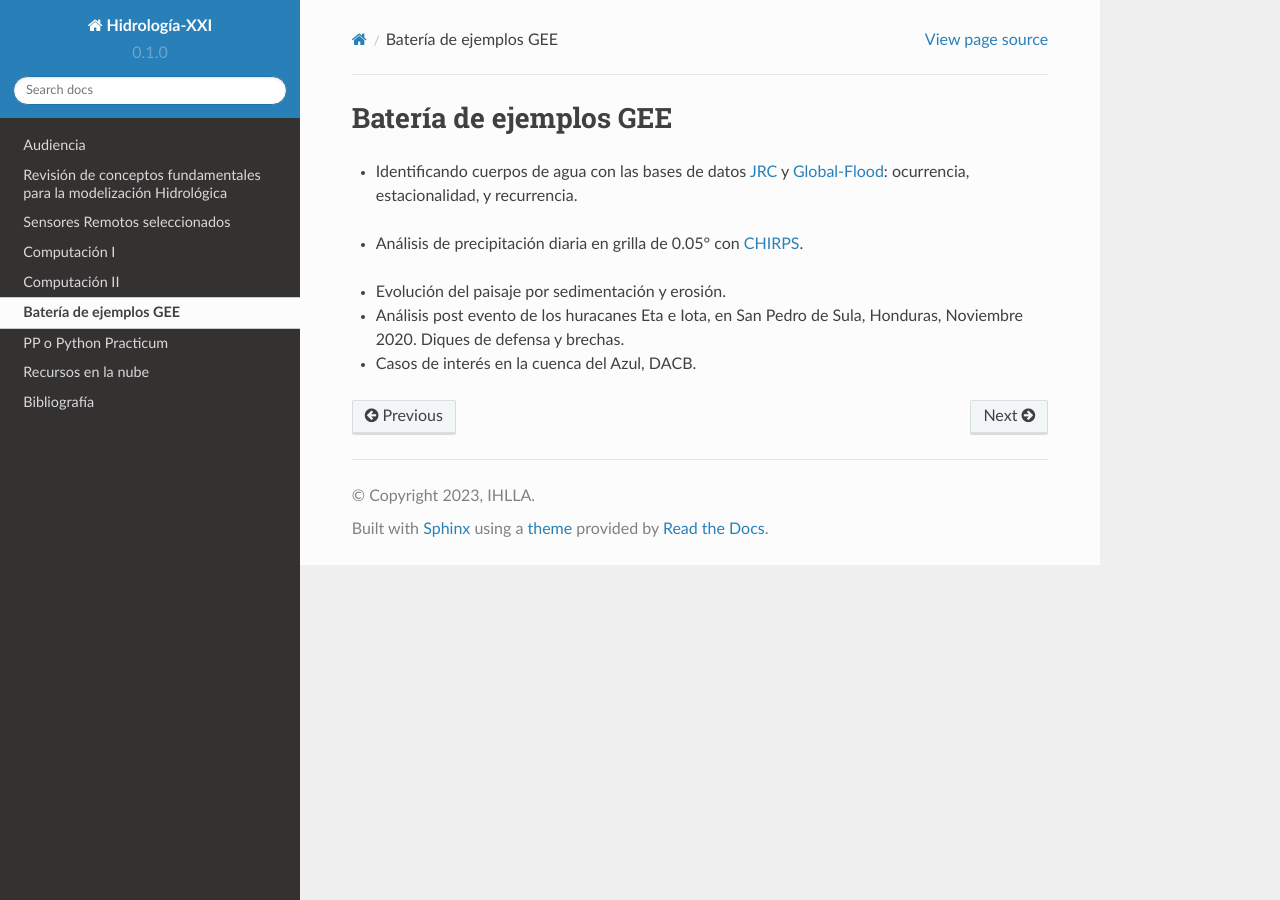
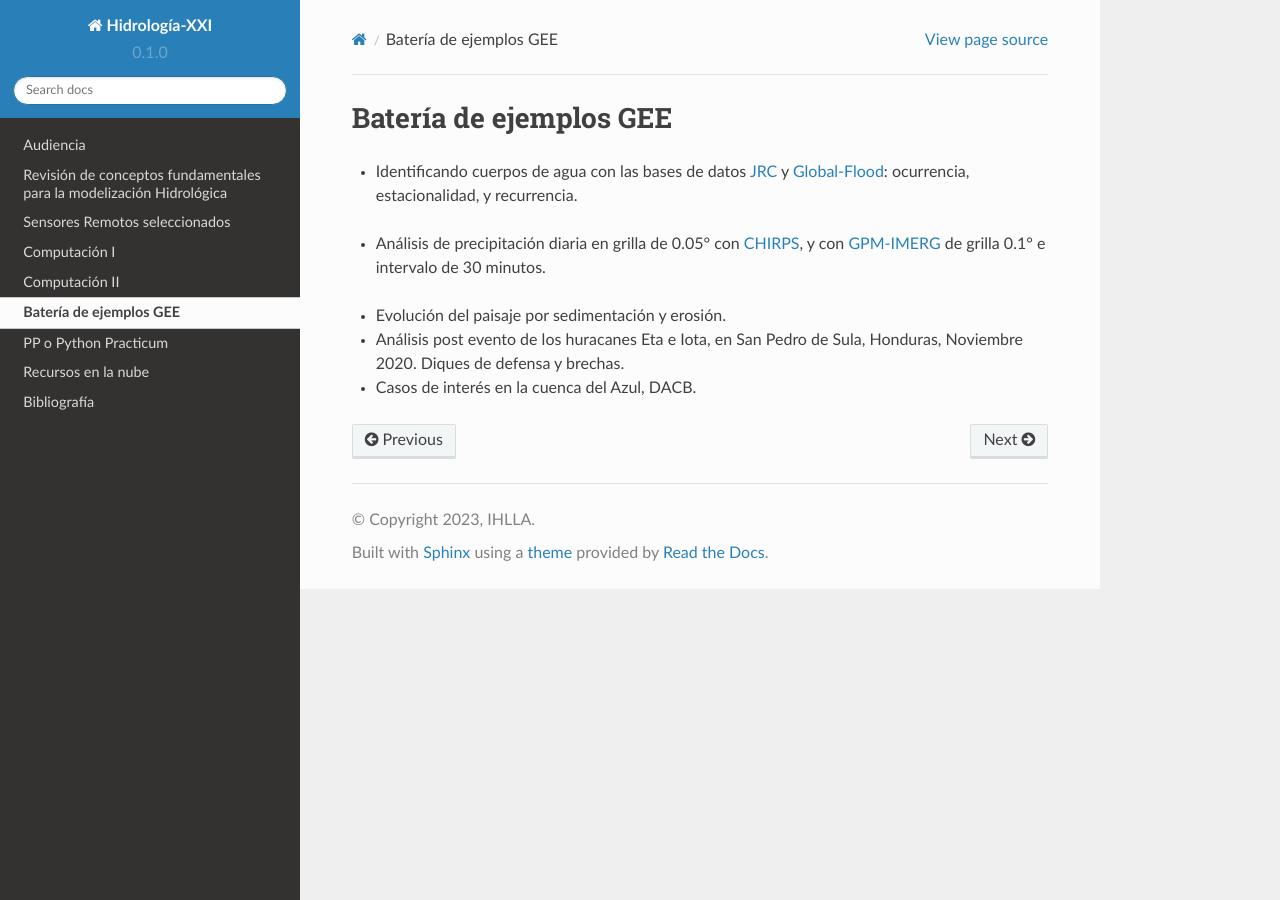
Before and after one commit to ivillamadrid/HidrologiaXXI, a Sphinx documentation site: the page built from docs/source/bateria_GEE.rst, in a window 1280 px wide. Built offline with Sphinx 7.4.7 and the Read the Docs theme 2.0.0, drawn with Linux system fonts in a browser that asks for light colours.

Commit message:
Update bateria_GEE.rst

```diff
--- a/docs/source/bateria_GEE.rst
+++ b/docs/source/bateria_GEE.rst
@@ -7,9 +7,11 @@ Batería de ejemplos GEE
 
 .. _Global-Flood: https://developers.google.com/earth-engine/datasets/catalog/GLOBAL_FLOOD_DB_MODIS_EVENTS_V1
 
-* Análisis de precipitación diaria en grilla de 0.05° con `CHIRPS`_.
+* Análisis de precipitación diaria en grilla de 0.05° con `CHIRPS`_, y con `GPM-IMERG`_ de grilla 0.1° e intervalo de 30 minutos.
 
 .. _CHIRPS: https://developers.google.com/earth-engine/datasets/catalog/UCSB-CHG_CHIRPS_DAILY
+
+.. _GPM-IMERG: https://developers.google.com/earth-engine/datasets/catalog/NASA_GPM_L3_IMERG_V06
 
 * Evolución del paisaje por sedimentación y erosión.
 
```
